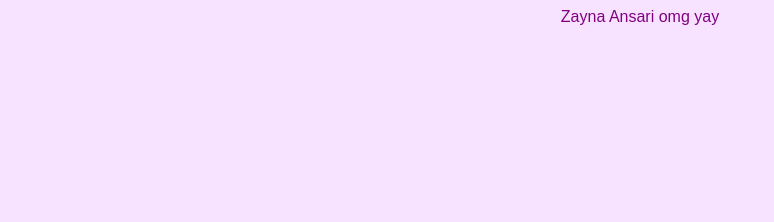
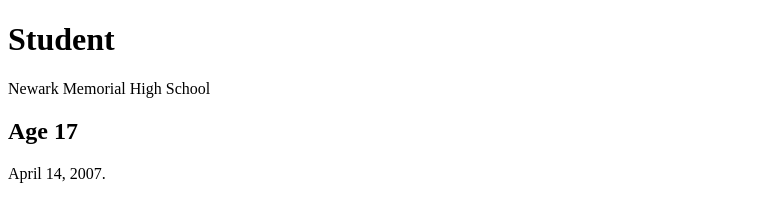
Before and after one commit to zaynaansari/hackclub, a plain HTML site: page index.html in a window 1280 px wide. Shown: the whole page, without its empty margins (0-774 px from the left). Drawn offline with Linux system fonts and the light colour scheme.

Commit message:
Update index.html

```diff
--- a/index.html
+++ b/index.html
@@ -1,6 +1,20 @@
 <!DOCTYPE html>
 <html>
-    <link rel="stylesheet" href="style.css" />
-    <head> Zayna Ansari </head>
-    <body> omg yay</body>
+   <!DOCTYPE html>
+<html lang="en">
+<head>
+    <title>Zayna Ansari</title>
+    <link rel="stylesheet" href="styles.css"> <!-- Link to your CSS file -->
+</head>
+<body>
+
+    <h1>Student</h1>
+    <p>Newark Memorial High School</p>
+
+    <h2>Age 17</h2>
+    <p>April 14, 2007.</p>
+
+</body>
 </html>
+
+</html>
```
